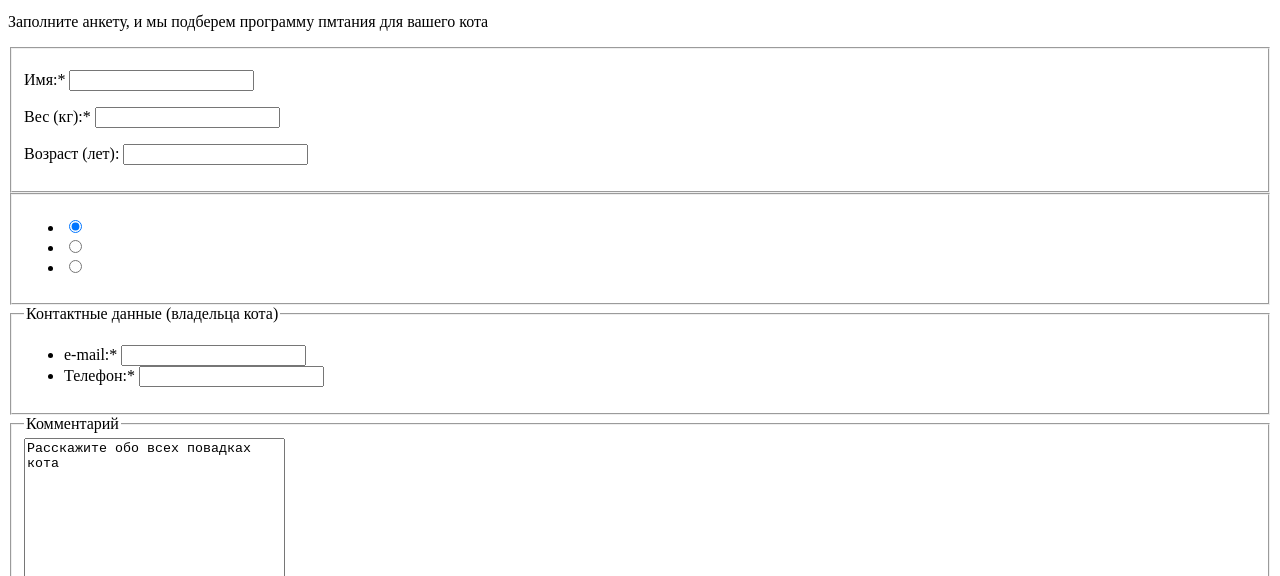
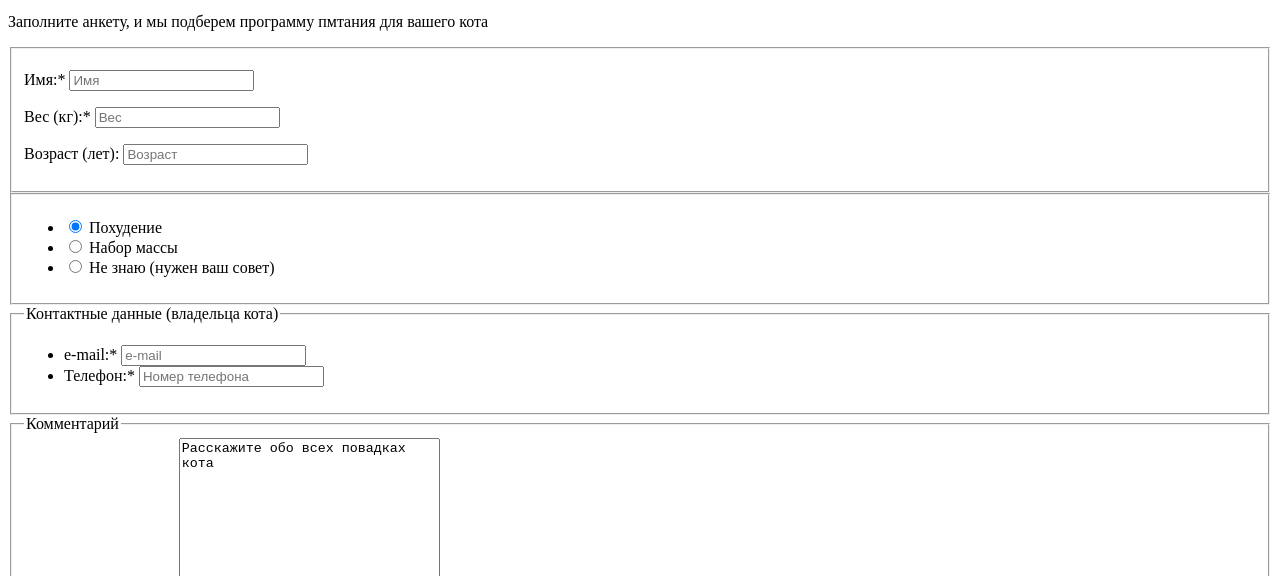
Before and after one commit to Lobanov88/1775757-cat-energy-23, a website: page source/form.html in a window 1280 px wide. Shown: the part 224-800 px from the top of the page. Drawn offline with Linux system fonts and the light colour scheme.

Commit message:
Разметка внутренних страниц

```diff
--- a/source/form.html
+++ b/source/form.html
@@ -42,30 +42,30 @@
         <fieldset class="form__fieldset">
           <p>
             <label for="cat-name">Имя:*</label>
-            <input class="form__input" type="text" id="cat-name" name="name" required>
+            <input class="form__input" type="text" id="cat-name" name="name" placeholder="Имя" required>
           </p>
           <p>
             <label for="cat-weight">Вес (кг):*</label>
-            <input class="form__input" type="text" id="cat-weight" name="weight" required>
+            <input class="form__input" type="text" id="cat-weight" name="weight" placeholder="Вес" required>
           </p>
           <p>
             <label for="cat-age">Возраст (лет):</label>
-            <input class="form__input" type="text" id="cat-age" name="age">
+            <input class="form__input" type="text" id="cat-age" name="age" placeholder="Возраст">
           </p>
         </fieldset>
         <fieldset class="form__fieldset">
           <ul>
             <li>
               <input type="radio" name="goal" value="losing-weight" id="losing" checked>
-              <label for="losing"></label>
+              <label class="" for="losing">Похудение</label>
             </li>
             <li>
               <input type="radio" name="goal" value="rising-weight" id="rising">
-              <label for="rising"></label>
+              <label for="rising">Набор массы</label>
             </li>
             <li>
               <input type="radio" name="goal" value="question" id="question">
-              <label for="question"></label>
+              <label for="question">Не знаю (нужен ваш совет) </label>
             </li>
           </ul>
         </fieldset>
@@ -74,17 +74,17 @@
           <ul>
             <li>
               <label for="mail">e-mail:*</label>
-              <input type="email" id="mail" name="email" required>
+              <input type="email" id="mail" name="email" placeholder="e-mail" required>
             </li>
             <li>
               <label for="phone">Телефон:*</label>
-              <input type="tel" id="phone" name="phone" required>
+              <input type="tel" id="phone" name="phone" placeholder="Номер телефона" required>
             </li>
           </ul>
         </fieldset>
         <fieldset class="form__fieldset">
           <legend class="form__legend">Комментарий</legend>
-          <label class="visually-hidden" for="comment"></label>
+          <label class="visually-hidden" for="comment">Комментарий к заказу</label>
           <textarea name="comment" id="comment" cols="30" rows="10">Расскажите обо всех повадках кота</textarea>
         </fieldset>
         <fieldset class="form__fieldset">
```
